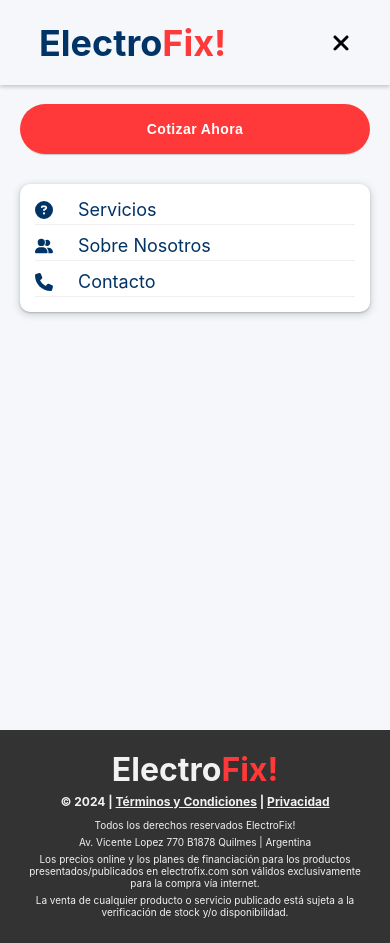
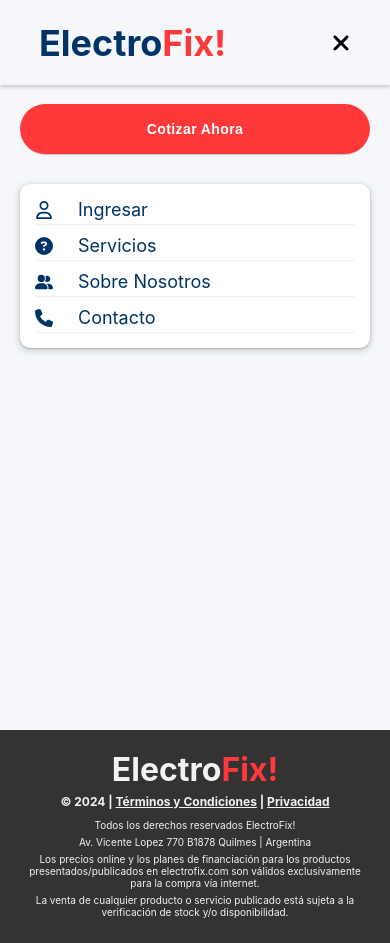
Before and after one commit to manuel-25/ElectroFix, a React (Create React App) app: page / in a window 390 px wide. Both pictures are taken after a click on the button 26 px from the left and 42 px from the top of the page. Built offline with nearby package versions, Linux system fonts and the light colour scheme.

Commit message:
navbar transition

```diff
--- a/src/components/Navbar/Navbar.css
+++ b/src/components/Navbar/Navbar.css
@@ -126,10 +126,10 @@
 }
 
 .side-menu {
-    display: none;
+    opacity: 0;
     position: fixed;
+    left: 0;
     top: 0;
-    left: 0;
     height: 100%;
     width: 60%;
     background: var(--background-color);
@@ -138,10 +138,8 @@
     box-shadow: 2px 0 5px rgba(0, 0, 0, 0.5);
     margin: 84px 0px 10px;
     gap: 30px;
-}
-
-.side-menu.open {
-    display: none;
+    transform: translateX(-100%);
+    transition: transform 225ms cubic-bezier(0, 0, 0.2, 1) 0ms;
 }
 
 .side-menu .sideMenu-links {
@@ -202,8 +200,11 @@
     }
 
     .side-menu.open {
+        opacity: 1;
         display: flex;
         flex-direction: column;
+        left: 0;
+        transform: translateX(0);
     }
 
     .close-icon.show {
--- a/src/components/Navbar/Navbar.jsx
+++ b/src/components/Navbar/Navbar.jsx
@@ -49,6 +49,7 @@ function Navbar() {
             <div className={`side-menu ${isMenuOpen ? 'open' : ''}`}>
                 <QuoteButton text="Cotizar Ahora" className="quote-button" />
                 <ul className='sideMenu-links'>
+                    <li><a href="#services" className="nav-link" onClick={closeMenu}><FontAwesomeIcon icon={faUser} className="icon"/> <span>Ingresar</span></a></li>
                     <li><a href="#services" className="nav-link" onClick={closeMenu}><FontAwesomeIcon icon={faCircleQuestion} className="icon"/> <span>Servicios</span></a></li>
                     <li><a href="#about" className="nav-link" onClick={closeMenu}><FontAwesomeIcon icon={faUserFriends} className="icon"/> <span>Sobre Nosotros</span></a></li>
                     <li><a href="#contact" className="nav-link" onClick={closeMenu}><FontAwesomeIcon icon={faPhone} className="icon"/> <span>Contacto</span></a></li>
```
